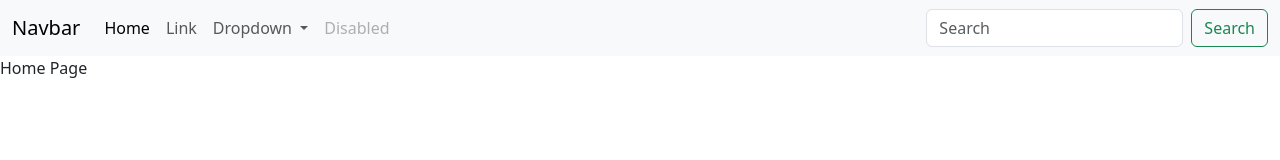
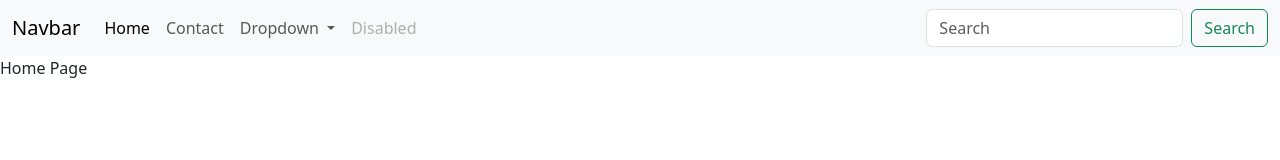
Before and after one commit to ZeroaNinea/Vue.js-Complete-Course-2, a Vue app: page / in a window 1280 px wide. Shown: the top 160 px of the page. Built offline with nearby package versions, Linux system fonts and the light colour scheme.

Commit message:
links added

```diff
--- a/src/components/Layout/AppHeader.vue
+++ b/src/components/Layout/AppHeader.vue
@@ -16,10 +16,12 @@
       <div class="collapse navbar-collapse" id="navbarSupportedContent">
         <ul class="navbar-nav me-auto mb-2 mb-lg-0">
           <li class="nav-item">
-            <a class="nav-link active" aria-current="page" href="#">Home</a>
+            <!-- <a class="nav-link active" aria-current="page" href="#">Home</a> -->
+            <router-link class="nav-link active" aria-current="page" to="/">Home</router-link>
           </li>
           <li class="nav-item">
-            <a class="nav-link" href="#">Link</a>
+            <!-- <a class="nav-link" href="#">Link</a> -->
+            <router-link class="nav-link" to="/contact">Contact</router-link>
           </li>
           <li class="nav-item dropdown">
             <a
```
